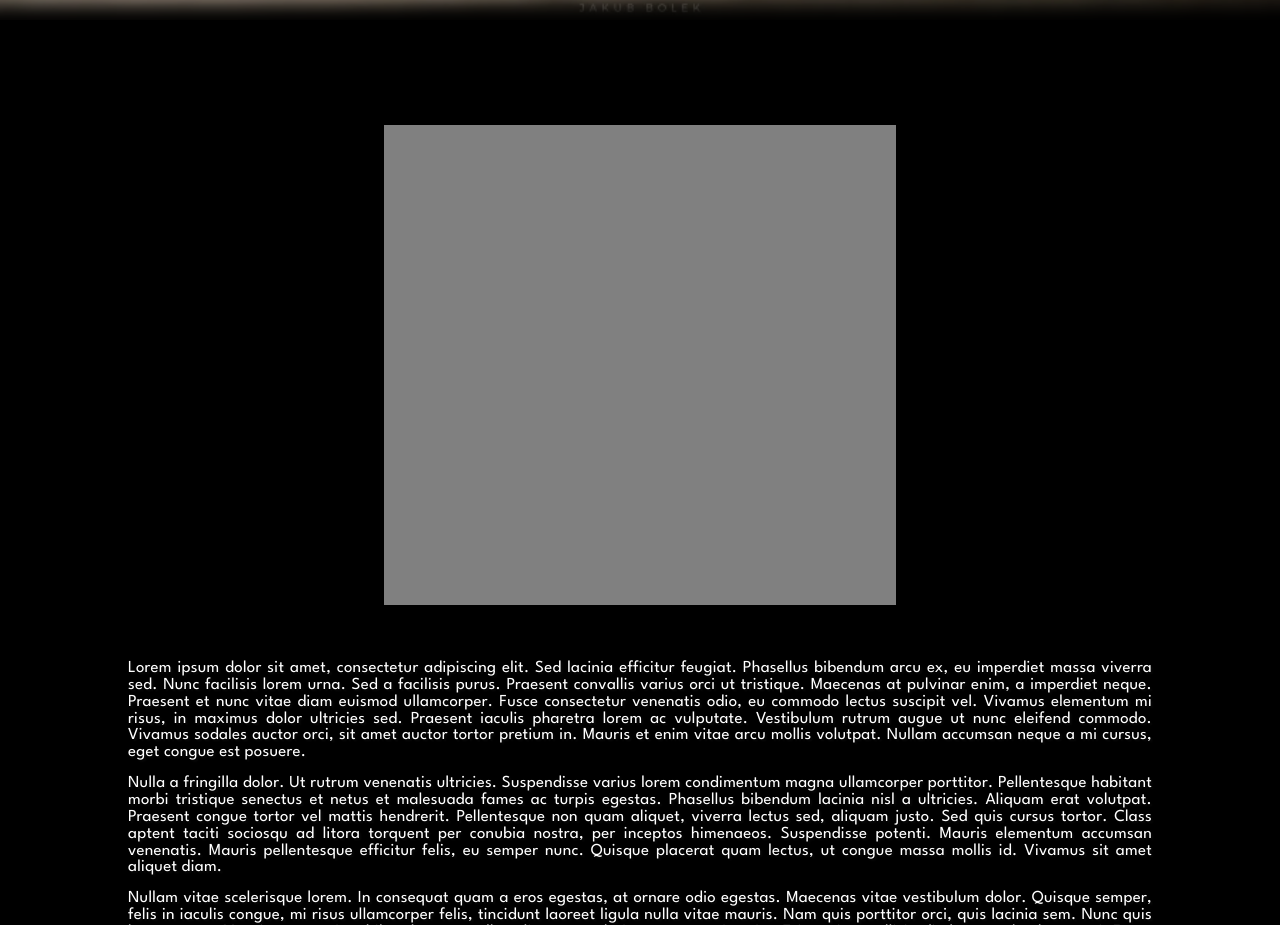
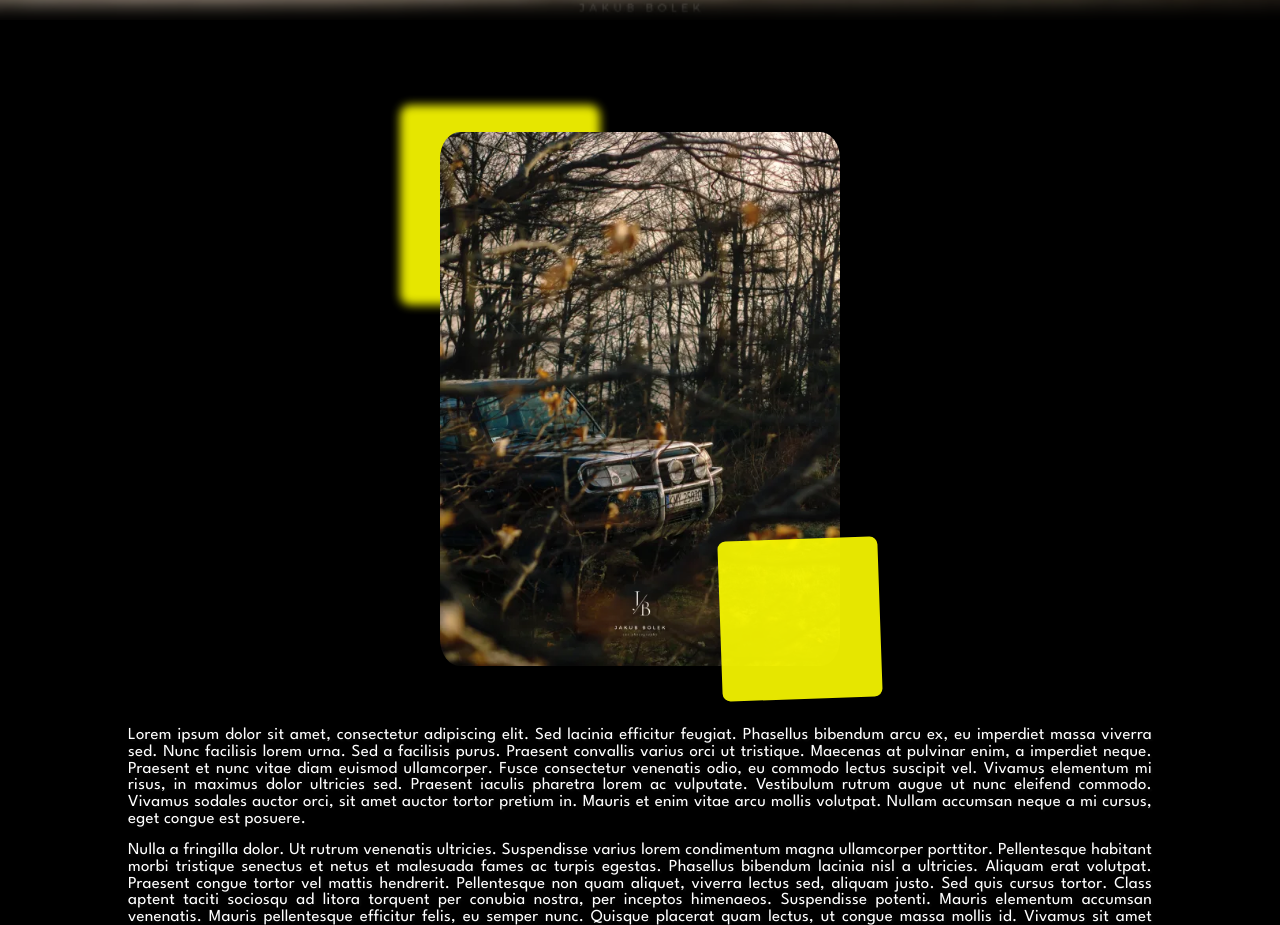
Before and after one commit to MateuszJankowski02/BolekPortfolio, a Nuxt app: page / in a window 1280 px wide. Shown: the part 780-1705 px from the top of the page. Built offline with nearby package versions, Linux system fonts and the light colour scheme; no server answers.

Commit message:
Started working on About image

```diff
--- a/assets/styles/abstracts/_variables.scss
+++ b/assets/styles/abstracts/_variables.scss
@@ -3,6 +3,9 @@ $fontColor: #FFFFFF;
 
 // components/gallery
 $transitionTime: 1000ms;
+
+//components/about
+$aboutImageWidth: clamp(200px, 20rem, 400px);
 
 //components/cardset
 $cardWidth: clamp(120px, 10rem, 300px);
--- a/assets/styles/components/_about.scss
+++ b/assets/styles/components/_about.scss
@@ -1,9 +1,55 @@
 @use '../abstracts/index' as *;
 .image-placeholder{
-  width: 50%;
-  min-height: 20rem;
-  background-color: gray;
+  height:100%;
+  background: url("/aboutBG/aboutBG.jpg") no-repeat center center;
+  background-size: auto;
+  position: relative;
+  &::before{
+    content:"";
+    height: 200px;
+    width:200px;
+    position: absolute;
+    bottom: -5%;
+    right: -10%;
+    //background-color: yellow;
+  }
 }
+
+.aboutImageWrapper{
+  content: "";
+  position: relative;
+  &::before{
+    content:"";
+    height: calc($aboutImageWidth / 2.5);
+    width: calc($aboutImageWidth / 2.5);
+    transform: rotate(-2deg);
+    position: absolute;
+    bottom: -5%;
+    right: -10%;
+    background-color: yellow;
+    border-radius: 5%;
+    opacity: 0.9;
+  }
+  &::after{
+    content:"";
+    height: calc($aboutImageWidth / 2);
+    width: calc($aboutImageWidth / 2);
+    position: absolute;
+    top: -5%;
+    left: -10%;
+    background-color: yellow;
+    border-radius: 5%;
+    opacity: 0.9;
+    z-index: -1;
+    filter: blur(5px);
+  }
+}
+
+.aboutImage{
+  width: $aboutImageWidth;
+  border-radius: 5%;
+}
+
 .about-text > p{
   font-family: $lexend;
   font-size: .7rem;
--- a/assets/styles/style.css
+++ b/assets/styles/style.css
@@ -442,9 +442,53 @@ input {
 }
 
 .image-placeholder {
-  width: 50%;
-  min-height: 20rem;
-  background-color: gray;
+  height: 100%;
+  background: url("/aboutBG/aboutBG.jpg") no-repeat center center;
+  background-size: auto;
+  position: relative;
+}
+.image-placeholder::before {
+  content: "";
+  height: 200px;
+  width: 200px;
+  position: absolute;
+  bottom: -5%;
+  right: -10%;
+}
+
+.aboutImageWrapper {
+  content: "";
+  position: relative;
+}
+.aboutImageWrapper::before {
+  content: "";
+  height: calc(clamp(200px, 20rem, 400px) / 2.5);
+  width: calc(clamp(200px, 20rem, 400px) / 2.5);
+  transform: rotate(-2deg);
+  position: absolute;
+  bottom: -5%;
+  right: -10%;
+  background-color: yellow;
+  border-radius: 5%;
+  opacity: 0.9;
+}
+.aboutImageWrapper::after {
+  content: "";
+  height: calc(clamp(200px, 20rem, 400px) / 2);
+  width: calc(clamp(200px, 20rem, 400px) / 2);
+  position: absolute;
+  top: -5%;
+  left: -10%;
+  background-color: yellow;
+  border-radius: 5%;
+  opacity: 0.9;
+  z-index: -1;
+  filter: blur(5px);
+}
+
+.aboutImage {
+  width: clamp(200px, 20rem, 400px);
+  border-radius: 5%;
 }
 
 .about-text > p {
--- a/components/AppAbout.vue
+++ b/components/AppAbout.vue
@@ -6,7 +6,9 @@
 <template>
     <div class="section" id="about">
         <div class="section-content-column">
-            <div class="image-placeholder"></div>
+            <div class="aboutImageWrapper">
+              <NuxtImg src="/aboutBG/aboutBG.jpg" class="aboutImage"/>
+            </div>
             <div class="about-text">
                 <p>Lorem ipsum dolor sit amet, consectetur adipiscing elit. Sed lacinia efficitur feugiat.
                    Phasellus bibendum arcu ex, eu imperdiet massa viverra sed. Nunc facilisis lorem urna.
```
Also changed, not shown: 1 other file (tests, documents, lock files or other folders).
